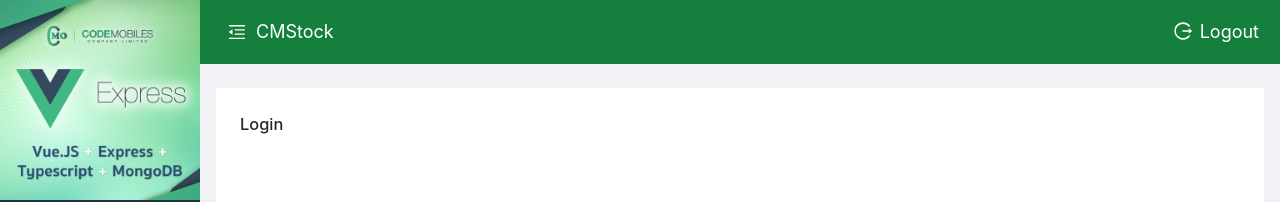
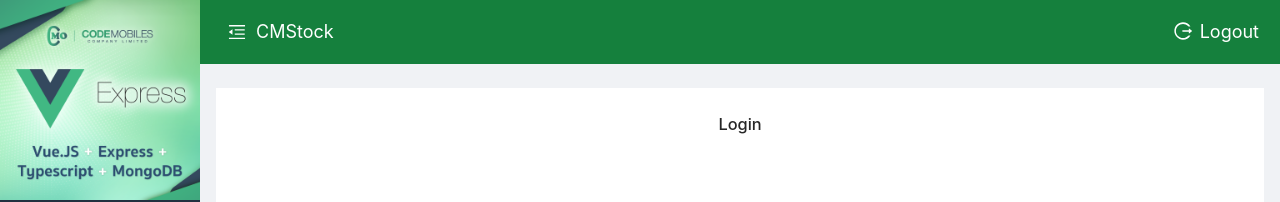
Before and after one commit to codemobiles/vuejs3-antd-online-cmstock-workshop, a Vue app in the folder frontend/: page /login in a window 1280 px wide. Shown: the top 202 px of the page. Built offline with nearby package versions, Linux system fonts and the light colour scheme.

Commit message:
ep18_prepare_login

```diff
--- a/frontend/src/components/core/Content.vue
+++ b/frontend/src/components/core/Content.vue
@@ -1,5 +1,7 @@
 <template>
-  <RouterView />
+  <div class="flex flex-col justify-center items-center">
+    <RouterView />
+  </div>
 </template>
 
 <script lang="ts">
--- /dev/null
+++ b/frontend/src/models/user.model.ts
@@ -0,0 +1,4 @@
+export interface User {
+  username: string;
+  password: string;
+}
```
